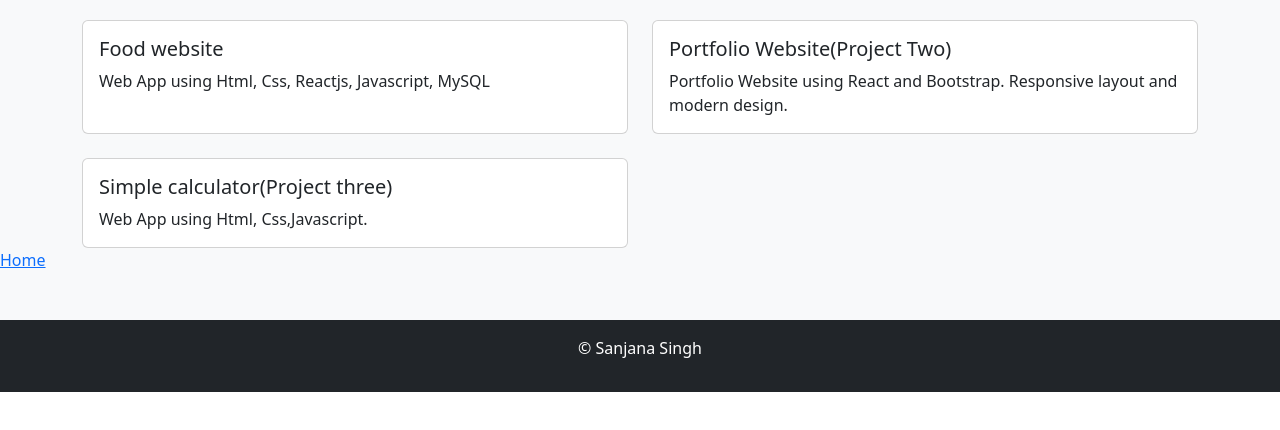
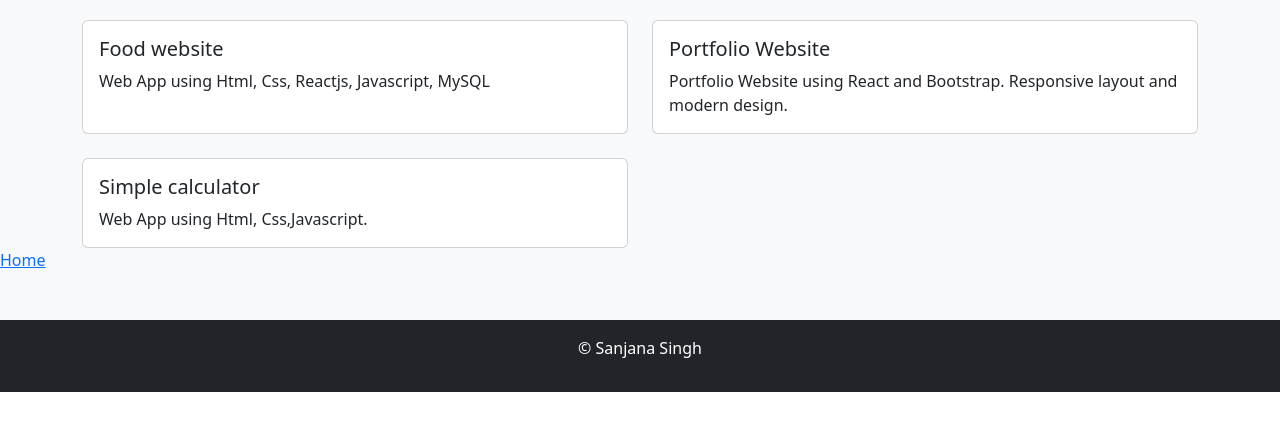
Before and after one commit to sanjanas1796-hub/Portfolio, a plain HTML site: page Project.html in a window 1280 px wide. Shown: the part 146-576 px from the top of the page. Drawn offline with nearby package versions, Linux system fonts and the light colour scheme.

Commit message:
Update Project.html

```diff
--- a/Project.html
+++ b/Project.html
@@ -45,7 +45,7 @@
         <div class="col-md-6">
           <div class="card h-100">
             <div class="card-body">
-              <h5 class="card-title">Portfolio Website(Project Two)</h5>
+              <h5 class="card-title">Portfolio Website</h5>
               <p class="card-text">Portfolio Website using React and Bootstrap. Responsive layout and modern design.</p>
             </div>
           </div>
@@ -53,7 +53,7 @@
         <div class="col-md-6">
           <div class="card h-100">
             <div class="card-body">
-              <h5 class="card-title">Simple calculator(Project three)</h5>
+              <h5 class="card-title">Simple calculator</h5>
               <p class="card-text"> Web App using Html, Css,Javascript.</p>
             </div>
 
```
